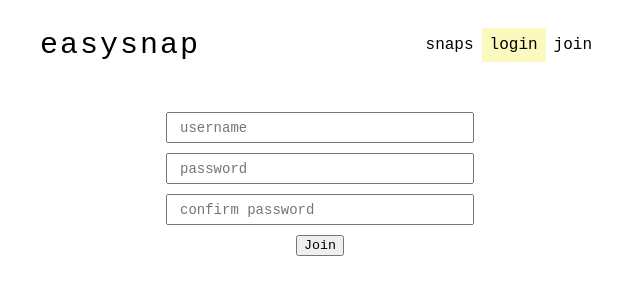
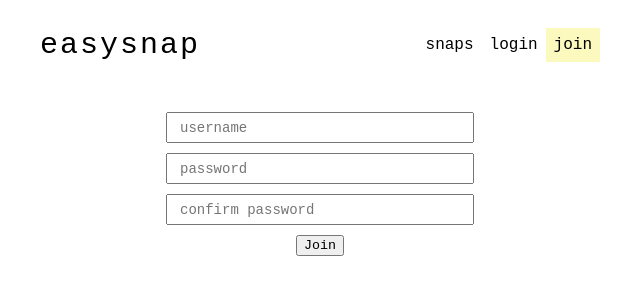
Before and after one commit to berkelmas/graphqlChatApolloClient, a React (Create React App) app: page /register in a window 1280 px wide. Shown: the top 300 px of the page, without its empty margins (320-960 px from the left). Built offline with nearby package versions, Linux system fonts and the light colour scheme.

Commit message:
navlink entegre edildi

```diff
--- a/src/App.js
+++ b/src/App.js
@@ -18,6 +18,7 @@ const Root = () => (
       <Route path="/" exact component={Home} />
       <Route path="/login" exact component={Login} />
       <Route path="/register" exact component={Register} />
+      <Redirect to="/" />
     </Switch>
   </Router>
 )
--- a/src/components/micros/Header.js
+++ b/src/components/micros/Header.js
@@ -1,4 +1,5 @@
 import React from 'react';
+import {NavLink} from 'react-router-dom';
 
 export const Header = (props) => {
   return(
@@ -8,15 +9,23 @@ export const Header = (props) => {
         </div>
 
         <div class="header_menu">
+          <NavLink exact to="/" >
             <div>
                 snaps
             </div>
-            <div class="active">
-                login
-            </div>
-            <div>
-                join
-            </div>
+          </NavLink>
+
+            <NavLink exact to="/login" >
+              <div>
+                  login
+              </div>
+            </NavLink>
+
+            <NavLink exact to="/register" >
+              <div>
+                  join
+              </div>
+            </NavLink>
         </div>
     </div>
   )
```
